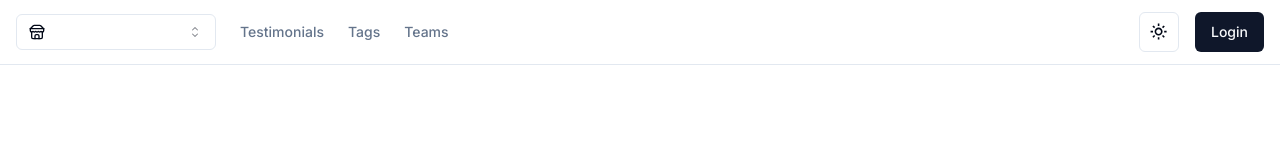
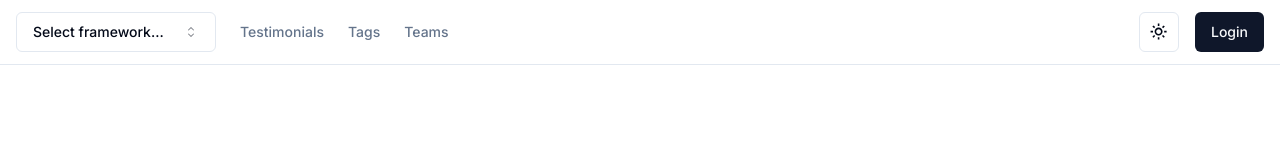
Before and after one commit to lionking0105/review-app, a Next.js app: page / in a window 1280 px wide. Shown: the top 160 px of the page. Built offline with nearby package versions, Linux system fonts and the light colour scheme.

Commit message:
Added some demo data for project switcher

```diff
--- a/components/project-switcher.tsx
+++ b/components/project-switcher.tsx
@@ -17,83 +17,74 @@ interface ProjectSwitcherProps extends PopoverTriggerProps {
     items: Record<string, any>[];
 }
 
+
+const frameworks = [
+    {
+        value: "next.js",
+        label: "Next.js",
+    },
+    {
+        value: "sveltekit",
+        label: "SvelteKit",
+    },
+    {
+        value: "nuxt.js",
+        label: "Nuxt.js",
+    },
+    {
+        value: "remix",
+        label: "Remix",
+    },
+    {
+        value: "astro",
+        label: "Astro",
+    },
+]
+
 export default function ProjectSwitcher({ className, items = [] }: ProjectSwitcherProps) {
-    const storeModal = useProjectModal();
-    const params = useParams();
-    const router = useRouter();
-
-    const formattedItems = items.map((item) => ({
-        label: item.name,
-        value: item.id
-    }));
-
-    const currentStore = formattedItems.find((item) => item.value === params.storeId);
-
     const [open, setOpen] = React.useState(false)
-
-    const onStoreSelect = (store: { value: string, label: string }) => {
-        setOpen(false);
-        router.push(`/${store.value}`);
-    };
+    const [value, setValue] = React.useState("")
 
     return (
         <Popover open={open} onOpenChange={setOpen}>
             <PopoverTrigger asChild>
                 <Button
                     variant="outline"
-                    size="sm"
                     role="combobox"
                     aria-expanded={open}
-                    aria-label="Select a store"
-                    className={cn("w-[200px] justify-between", className)}
+                    className="w-[200px] justify-between"
                 >
-                    <LuStore className="mr-2 h-4 w-4" />
-                    {currentStore?.label}
-                    <HiChevronUpDown className="ml-auto h-4 w-4 shrink-0 opacity-50" />
+                    {value
+                        ? frameworks.find((framework) => framework.value === value)?.label
+                        : "Select framework..."}
+                    <HiChevronUpDown className="ml-2 h-4 w-4 shrink-0 opacity-50" />
                 </Button>
             </PopoverTrigger>
             <PopoverContent className="w-[200px] p-0">
                 <Command>
-                    <CommandList>
-                        <CommandInput placeholder="Search store..." />
-                        <CommandEmpty>No store found.</CommandEmpty>
-                        <CommandGroup heading="Stores">
-                            {formattedItems.map((store) => (
-                                <CommandItem
-                                    key={store.value}
-                                    onSelect={() => onStoreSelect(store)}
-                                    className="text-sm"
-                                >
-                                    <LuStore className="mr-2 h-4 w-4" />
-                                    {store.label}
-                                    <BsCheck2
-                                        className={cn(
-                                            "ml-auto h-4 w-4",
-                                            currentStore?.value === store.value
-                                                ? "opacity-100"
-                                                : "opacity-0"
-                                        )}
-                                    />
-                                </CommandItem>
-                            ))}
-                        </CommandGroup>
-                    </CommandList>
-                    <CommandSeparator />
-                    <CommandList>
-                        <CommandGroup>
+                    <CommandInput placeholder="Search framework..." />
+                    <CommandEmpty>No framework found.</CommandEmpty>
+                    <CommandGroup>
+                        {frameworks.map((framework) => (
                             <CommandItem
-                                onSelect={() => {
+                                key={framework.value}
+                                onSelect={(currentValue) => {
+                                    setValue(currentValue === value ? "" : currentValue)
                                     setOpen(false)
-                                    storeModal.onOpen()
                                 }}
                             >
-                                <AiOutlinePlusCircle className="mr-2 h-5 w-5" />
-                                Create Store
+                                <BsCheck2
+                                    className={cn(
+                                        "mr-2 h-4 w-4",
+                                        value === framework.value ? "opacity-100" : "opacity-0"
+                                    )}
+                                />
+                                {framework.label}
                             </CommandItem>
-                        </CommandGroup>
-                    </CommandList>
+                        ))}
+                    </CommandGroup>
                 </Command>
             </PopoverContent>
         </Popover>
-    );
+    )
 };
```
